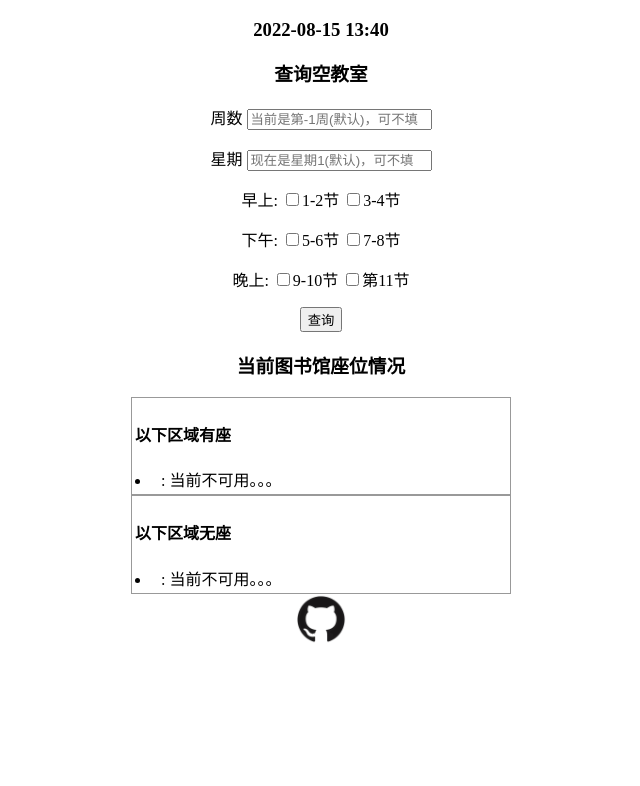
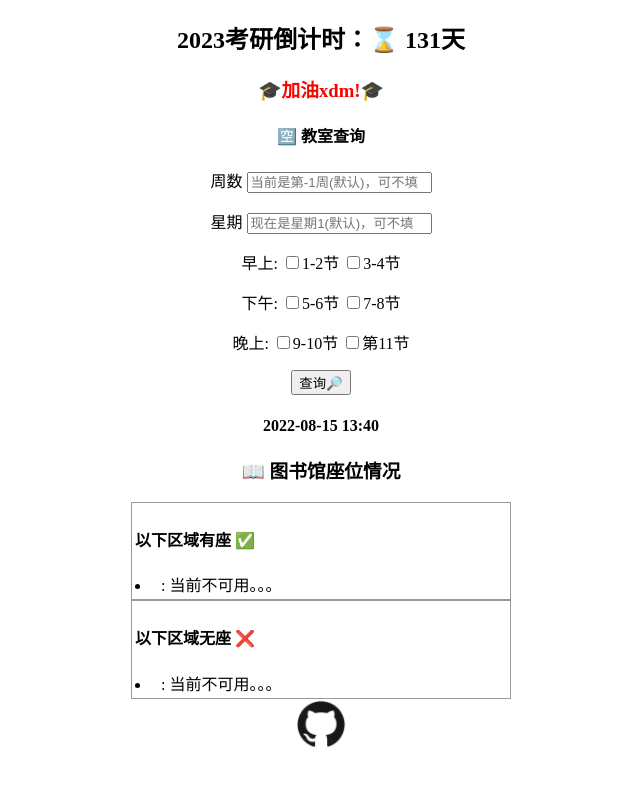
Before and after one commit to Annihilatexv/qlu-cr, a Flask app: page / in a window 1280 px wide. Shown: the top 786 px of the page, without its empty margins (319-959 px from the left). Run offline with Flask 2, Linux system fonts and the light colour scheme; data that the repository does not hold is empty.

Commit message:
稍微美化了下，添加了考研倒计时

```diff
--- a/get_schedule.py
+++ b/get_schedule.py
@@ -26,6 +26,32 @@
 
 
 
+# 获取考研倒计时
+def exam_remain_day():
+
+    exam_day=[2022,12,24]
+
+    now_date,week_i=get_now_date()
+
+    d1 = datetime.datetime(now_date[0],now_date[1],now_date[2])
+    d2 = datetime.datetime(exam_day[0], exam_day[1], exam_day[2])
+
+
+    remain_days=d2-d1
+
+    return remain_days.days
+
+
+
+
+
+
+
+
+
+
+
+
 # 获取东八区日期
 def get_now_date():
     tz = pytz.timezone("Asia/Shanghai")  # 东八区
@@ -39,3 +65,4 @@
 
 if __name__ == '__main__':
     print(school_schedule())
+    print("2023考研还有",exam_remain_day(),"天")
--- a/run.py
+++ b/run.py
@@ -9,7 +9,7 @@
 from qlu_lib import nowtime,get_time,query
 from query_classroom import  query_room
 from get_course_on_table import multidict,load_dict
-from get_schedule import school_schedule
+from get_schedule import school_schedule,exam_remain_day
 import sys,os
 import requests
 
@@ -49,7 +49,10 @@
     # 获取时间和图书馆座位信息
     dt, hm, av_seat_list, un_seat_list,seat_sign=get_lib_seat()
 
-    return render_template("index.html",weeks=weeks,week_i=week_i,dt=dt,hm=hm ,av_seat_list=av_seat_list,un_seat_list=un_seat_list,seat_sign=seat_sign)
+    #2023考研倒计时
+    exam_day = exam_remain_day()
+
+    return render_template("index.html",exam_day=exam_day,weeks=weeks,week_i=week_i,dt=dt,hm=hm ,av_seat_list=av_seat_list,un_seat_list=un_seat_list,seat_sign=seat_sign)
 
 
 
--- a/static/data/pv.csv
+++ b/static/data/pv.csv
@@ -1 +1 @@
-2022-08-15 12:45
+2022-08-15 13:39
--- a/templates/index.html
+++ b/templates/index.html
@@ -32,10 +32,13 @@
 
 
 <body>
-    <h3 style = "text-align:center" >{{dt}} {{hm}}</h3>
+
+    <h2 style = "text-align:center" >2023考研倒计时：⌛ {{exam_day}}天</h2>
+    <h3 style = "text-align:center" ><font  color="red">‍🎓加油xdm!🎓‍</font></h3>
 
 
-    <h3 style = "text-align:center" >查询空教室</h3>
+
+    <h4 style = "text-align:center" >🈳 教室查询</h4>
     <form action="/post" METHOD="post">
         <p  style = "text-align:center" ><label for="weeks">周数 </label><input id="weeks" type="text" name="weeks" placeholder="当前是第{{weeks}}周(默认)，可不填"></p>
         <p  style = "text-align:center" ><label for="week_i"> 星期 </label><input id="week_i" type="text" name="week_i" placeholder="现在是星期{{week_i}}(默认)，可不填"></p>
@@ -60,7 +63,7 @@
             <input type="checkbox" name="test[]" value="6" required>第11节
         </p>
 
-        <p  style = "text-align:center"><input  type="submit" value="查询" ></p>
+        <p  style = "text-align:center"><input  type="submit" value="查询🔎" ></p>
     </form>
 
 
@@ -75,10 +78,10 @@
   </script>
 
 
-
-    <h3 style = "text-align:center" >当前图书馆座位情况</h3>
+    <h4 style = "text-align:center" >{{dt}} {{hm}}</h4>
+    <h3 style = "text-align:center" >📖 图书馆座位情况</h3>
     <div style="border:1px solid #999;padding:3px; ">
-        <h4>以下区域有座</h4>
+        <h4>以下区域有座 ✅</h4>
         {% for area in av_seat_list %}
         <li>{{area.area_id}} &nbsp;: {{area.area_name}}&nbsp;&nbsp; {{seat_sign}} {{area.available_num}}</li>
         {% endfor %}
@@ -86,7 +89,7 @@
 
 
     <div style="border:1px solid #999;padding:3px; ">
-        <h4>以下区域无座</h4>
+        <h4>以下区域无座 ❌</h4>
 
         {% for area in un_seat_list %}
         <li>{{area.area_id}} &nbsp;: {{area.area_name}}&nbsp;&nbsp; {{seat_sign}} {{area.available_num}}</li>
```
Also changed, not shown: templates/result.html (+5 -5 lines).
